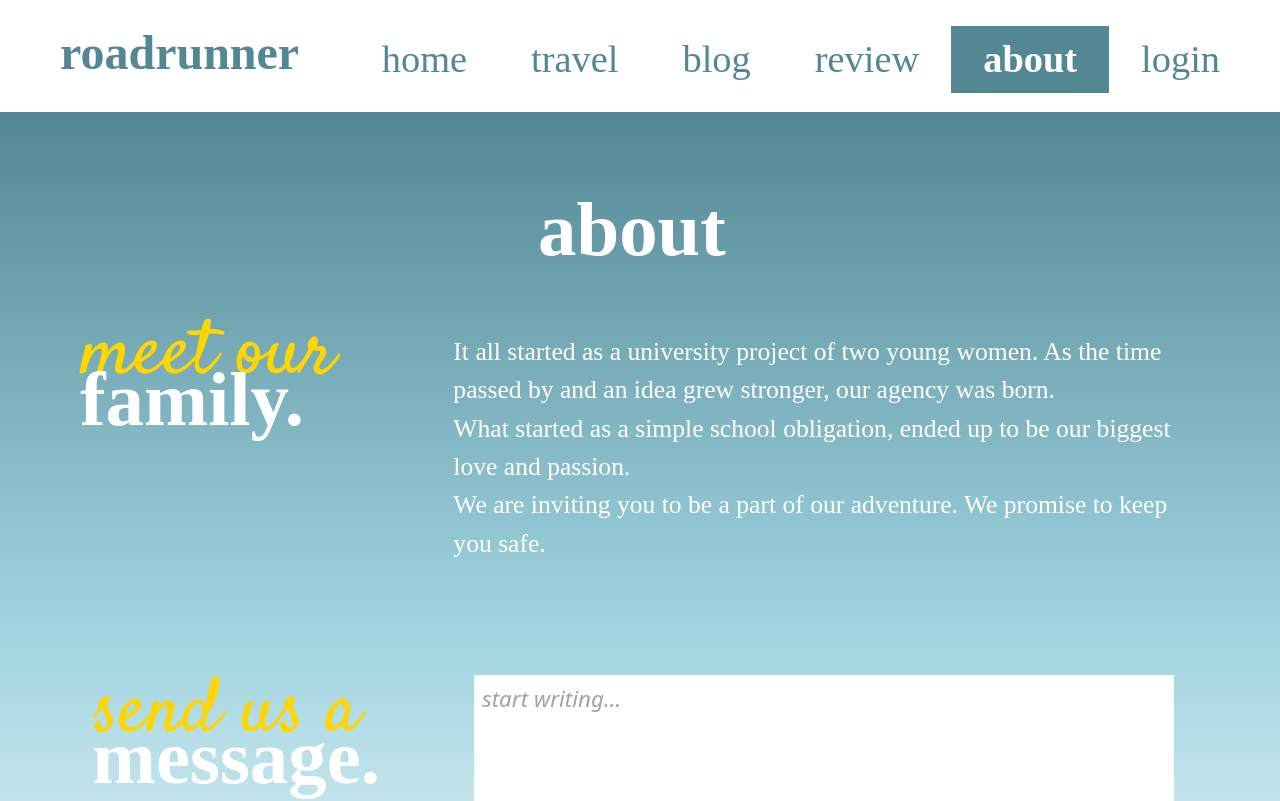
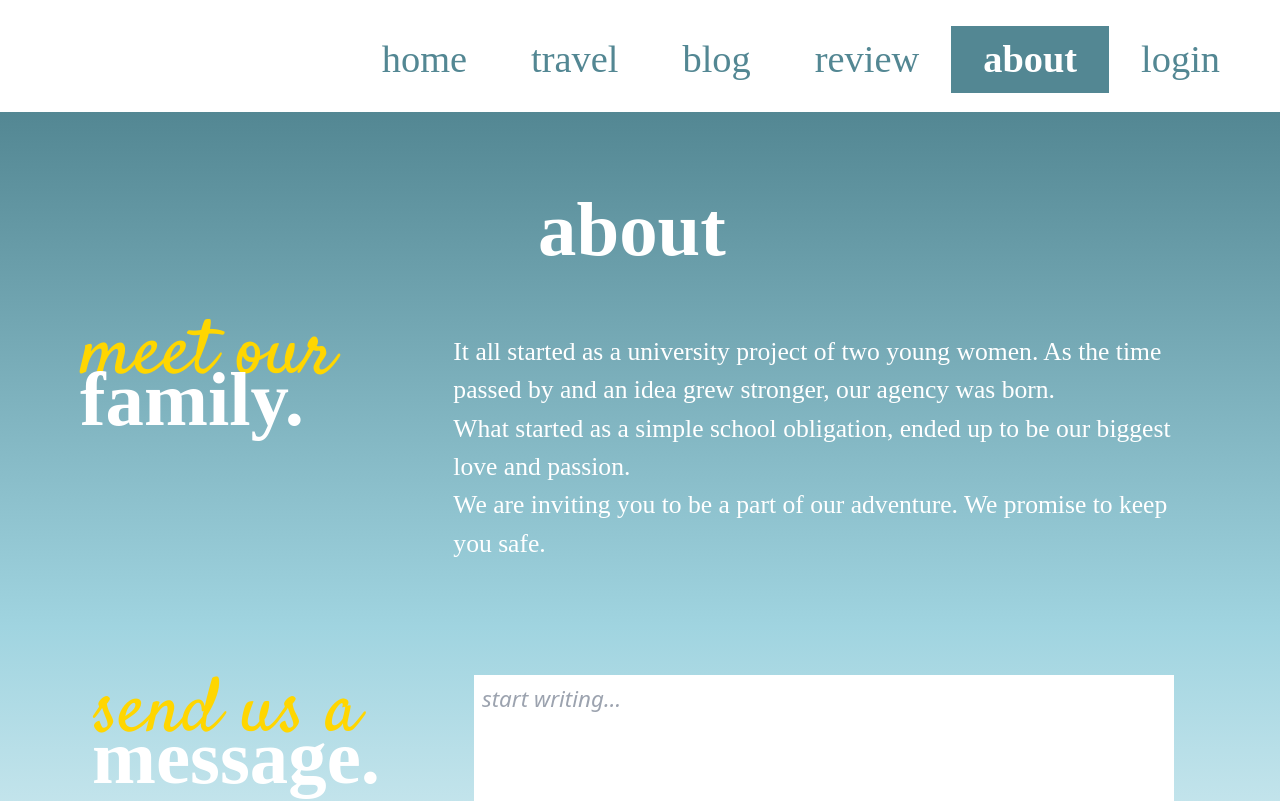
Before and after one commit to val2cak/_roadrunner, a Next.js app: page /about in a window 1280 px wide. Shown: the top 801 px of the page. Built offline with nearby package versions, Linux system fonts and the light colour scheme; a web font is replaced by a local one.

Commit message:
refactoring

```diff
--- a/components/header/burgerNavigation.js
+++ b/components/header/burgerNavigation.js
@@ -4,13 +4,13 @@ const BurgerNavigation = ({ isOpen, navigationItems, setIsOpen }) => {
     return (
         <main
             className={`${
-                !isOpen ? 'translate-x-full text-white' : 'translate-x-0'
-            } top-0 transform translate fixed left-0 m-0 p-0 bg-hci-header text-white lg:hidden w-screen transition duration-500 ease-in-out flex-col justify-center items-center h-screen z-40`}
+                !isOpen ? 'translate-x-full' : 'translate-x-0'
+            } top-0 transform translate fixed left-0 m-0 p-0 text-hci-header bg-white lg:hidden w-screen transition duration-500 ease-in-out flex-col justify-center items-center h-screen z-40`}
             onClick={() => setIsOpen(!isOpen)}
         >
             <NavBar
                 navigationItems={navigationItems}
-                className='flex flex-col h-full w-full justify-center items-center text-white'
+                classes='flex flex-col h-full w-full justify-center items-center'
             />
         </main>
     );
--- a/components/header/header.js
+++ b/components/header/header.js
@@ -23,7 +23,7 @@ const Header = () => {
             <header className='pl-5 lg:pl-10 pt-4 relative flex flex-col bg-hci-header lg:bg-transparent sm:h-28'>
                 <div className='z-10 flex justify-between items-center'>
                     <Link href='/'>
-                        <a className='no-underline z-10 pb-6 pl-5 items-center text-hci-white lg:text-hci-general-dark text-3xl md:text-2xl lg:text-3xl font-regular font-bold hover:text-hci-general-middle'>
+                        <a className='no-underline z-10 pb-6 pl-5 items-center text-white lg:text-hci-general-dark text-3xl md:text-2xl lg:text-3xl font-regular font-bold hover:text-hci-general-middle'>
                             roadrunner
                         </a>
                     </Link>
```
